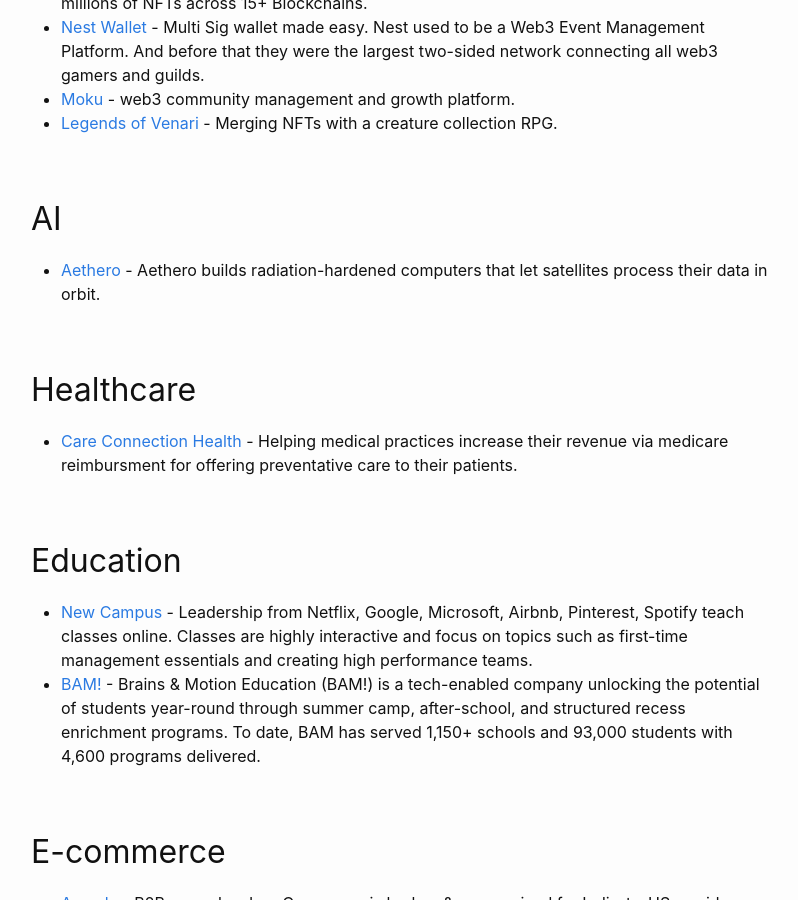
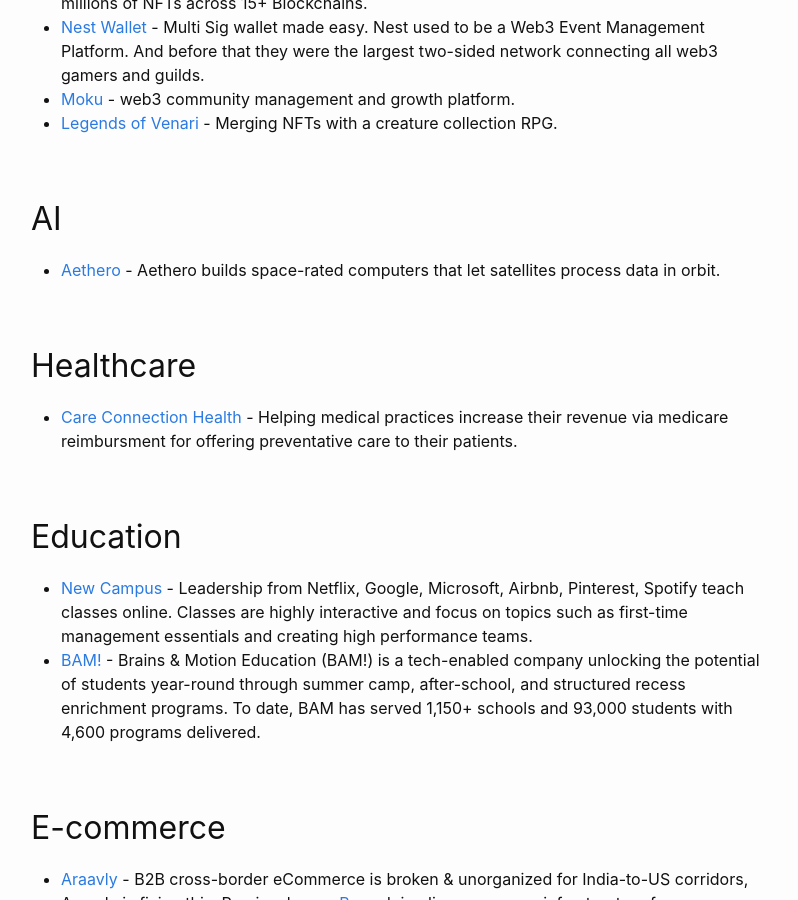
Before and after one commit to katpavan/katpavan.github.io, a Jekyll site: the page built from portfolio.md, in a window 1280 px wide and 900 px high, scrolled down 398 px. Shown: the whole window, without its empty margins (239-1037 px from the left). Built offline with Jekyll 4.4.1, drawn with Linux system fonts in a browser that asks for light colours.

Commit message:
Update portfolio.md

```diff
--- a/portfolio.md
+++ b/portfolio.md
@@ -15,7 +15,7 @@
 - [Legends of Venari](https://legendsofvenari.com/) - Merging NFTs with a creature collection RPG.
 
 ## AI
-- [Aethero](https://aethero.com/) - Aethero builds radiation-hardened computers that let satellites process their data in orbit.
+- [Aethero](https://aethero.com/) - Aethero builds space-rated computers that let satellites process data in orbit.
 
 ## Healthcare
 
```
